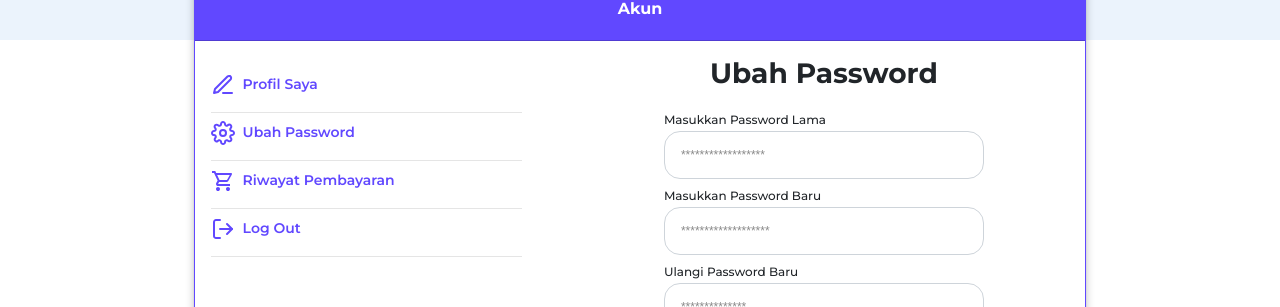
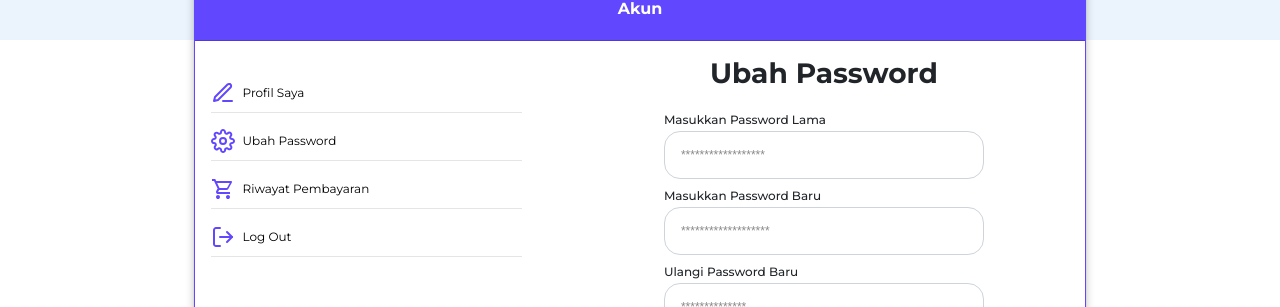
Before and after one commit to dickymhikam/CP-B5-Binar, a React (Vite) app: page /ubah-password in a window 1280 px wide. Shown: the part 204-511 px from the top of the page. Built offline with nearby package versions, Linux system fonts and the light colour scheme.

Commit message:
update css sidebarakun

```diff
--- a/src/components/Akun/SideBarAkun.jsx
+++ b/src/components/Akun/SideBarAkun.jsx
@@ -12,26 +12,26 @@ const SideBarAkun = () => {
       <ul className="list-group gap-2 py-3">
         <Link to={"/profil-saya"} className="text-decoration-none">
           <li className="list-item d-flex align-items-center gap-2">
-            <img src={FiEdit} alt="" className="pb-3"/>
-            <p className="mb-0 list-name pb-3">Profil Saya</p>
+            <img src={FiEdit} alt=""/>
+            <p className="mb-0 list-name ">Profil Saya</p>
           </li>
         </Link>
         <Link to={"/ubah-password"} className="text-decoration-none">
           <li className="list-item d-flex align-items-center gap-2">
-            <img src={FiSetting} alt="" className="pb-3"/>
-            <p className="mb-0 list-name pb-3">Ubah Password</p>
+            <img src={FiSetting} alt=""/>
+            <p className="mb-0 list-name ">Ubah Password</p>
           </li>
         </Link>
         <Link to={"/riwayat-pembayaran"} className="text-decoration-none">
           <li className="list-item d-flex align-items-center gap-2">
-            <img src={FiCart} alt="" className="pb-3"/>
-            <p className="mb-0 list-name pb-3">Riwayat Pembayaran</p>
+            <img src={FiCart} alt=""/>
+            <p className="mb-0 list-name ">Riwayat Pembayaran</p>
           </li>
         </Link>
         <Link to={"/logout"} className="text-decoration-none">
           <li className="list-item d-flex align-items-center gap-2">
-            <img src={FiLogOut} alt="" className="pb-3"/>
-            <p className="mb-0 list-name pb-3">Log Out</p>
+            <img src={FiLogOut} alt=""/>
+            <p className="mb-0 list-name ">Log Out</p>
           </li>
         </Link>
       </ul>
--- a/src/styles/SideBarAkun.css
+++ b/src/styles/SideBarAkun.css
@@ -10,7 +10,16 @@
   align-items: center;
 }
 .list-name {
-  font-weight: 600;
-  color: #6148ff;
-  font-size: 14px;
+  color: var(--Black, #000);
+  font-family: "Montserrat", sans-serif;
+  font-size: 12px;
+  font-weight: 400;
+  line-height: 24px;
+  transition: 0.1s ease-in;
 }
+
+.list-name:hover {
+  color: var(--Dark-Blue-100, #6148FF);
+  font-size: 16px;
+  font-weight: 700;
+}
```
